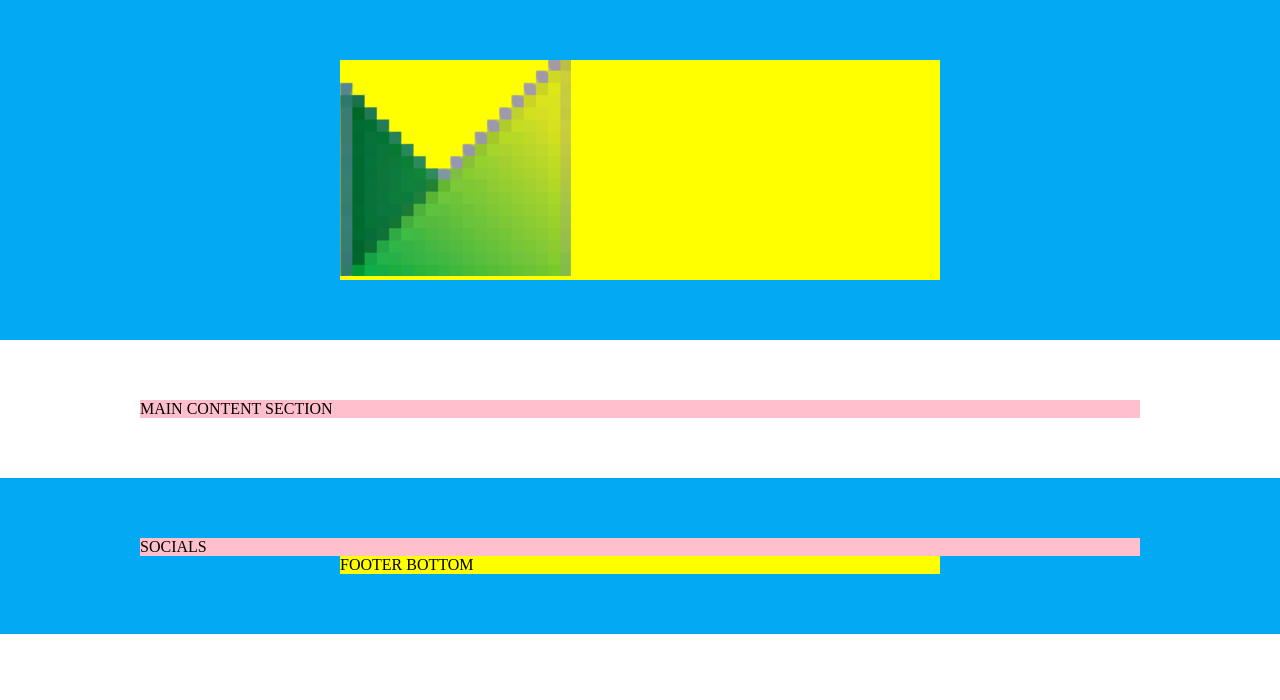
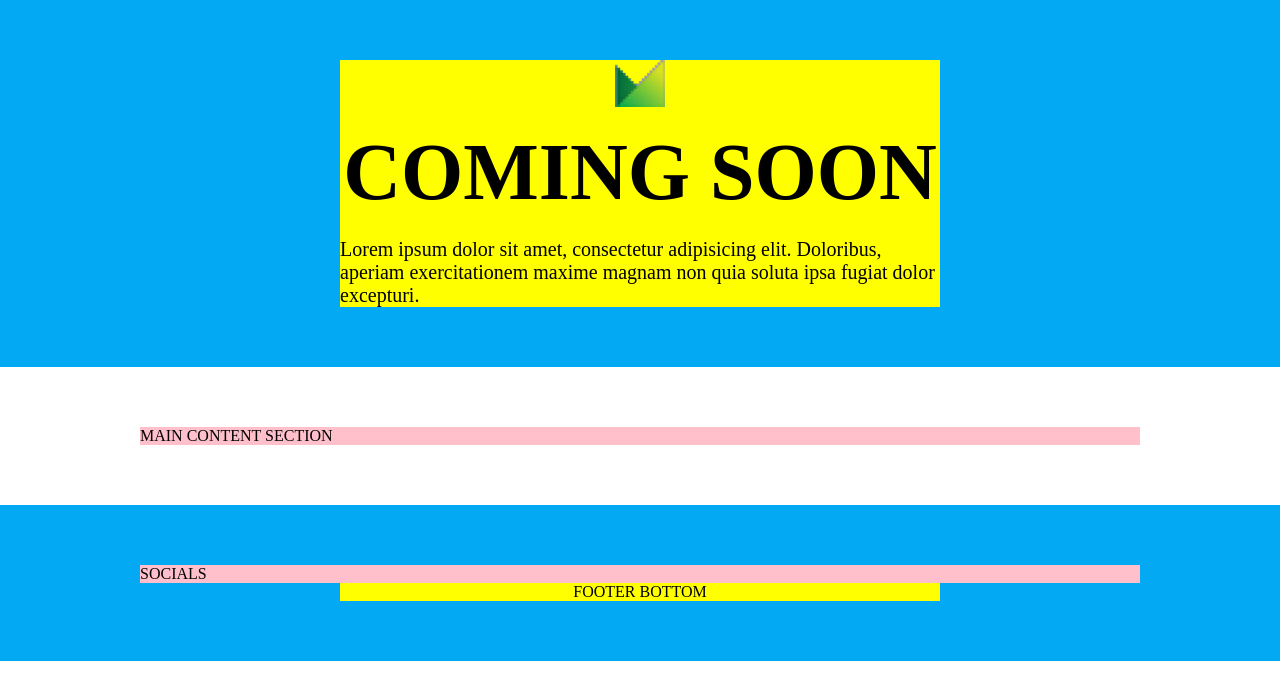
Before and after one commit to ZakarkaiteMilda/7-ComingSoon, a website: page index.html in a window 1280 px wide. Drawn offline with Linux system fonts and the light colour scheme.

Commit message:
Hero content

```diff
--- a/css/base/layout.css
+++ b/css/base/layout.css
@@ -11,6 +11,11 @@
 }
 
 .container > .row-short {
+    display: flex;
+    flex-direction: column;
+    justify-content: center;
+    align-items: center;
+    gap: 20px;
     width: 600px;
     margin: 0 calc(50% - 300px);
     background-color: yellow;
--- a/css/pages/home.css
+++ b/css/pages/home.css
@@ -7,3 +7,14 @@
 /*components*/
 /*CUSTOM STYLE BELOW THIS COMMENT*/
 /**/
+
+.logo {
+width: 50px;
+}
+.main-title {
+font-size: 80px;
+text-transform: uppercase;
+}
+.main-description {
+font-size: 20px;
+}
--- a/index.html
+++ b/index.html
@@ -18,7 +18,9 @@
     <main>
       <section class="container bg-main">
         <div class="row-short">
-          <img src="./css/logo.png" alt="Logo">
+          <img class="logo" src="./css/logo.png" alt="Logo">
+          <h1 class="main-title">Coming soon</h1>
+          <p class="main-description">Lorem ipsum dolor sit amet, consectetur adipisicing elit. Doloribus, aperiam exercitationem maxime magnam non quia soluta ipsa fugiat dolor excepturi.</p>
         </div>
       </section>
       <section class="container">
```
